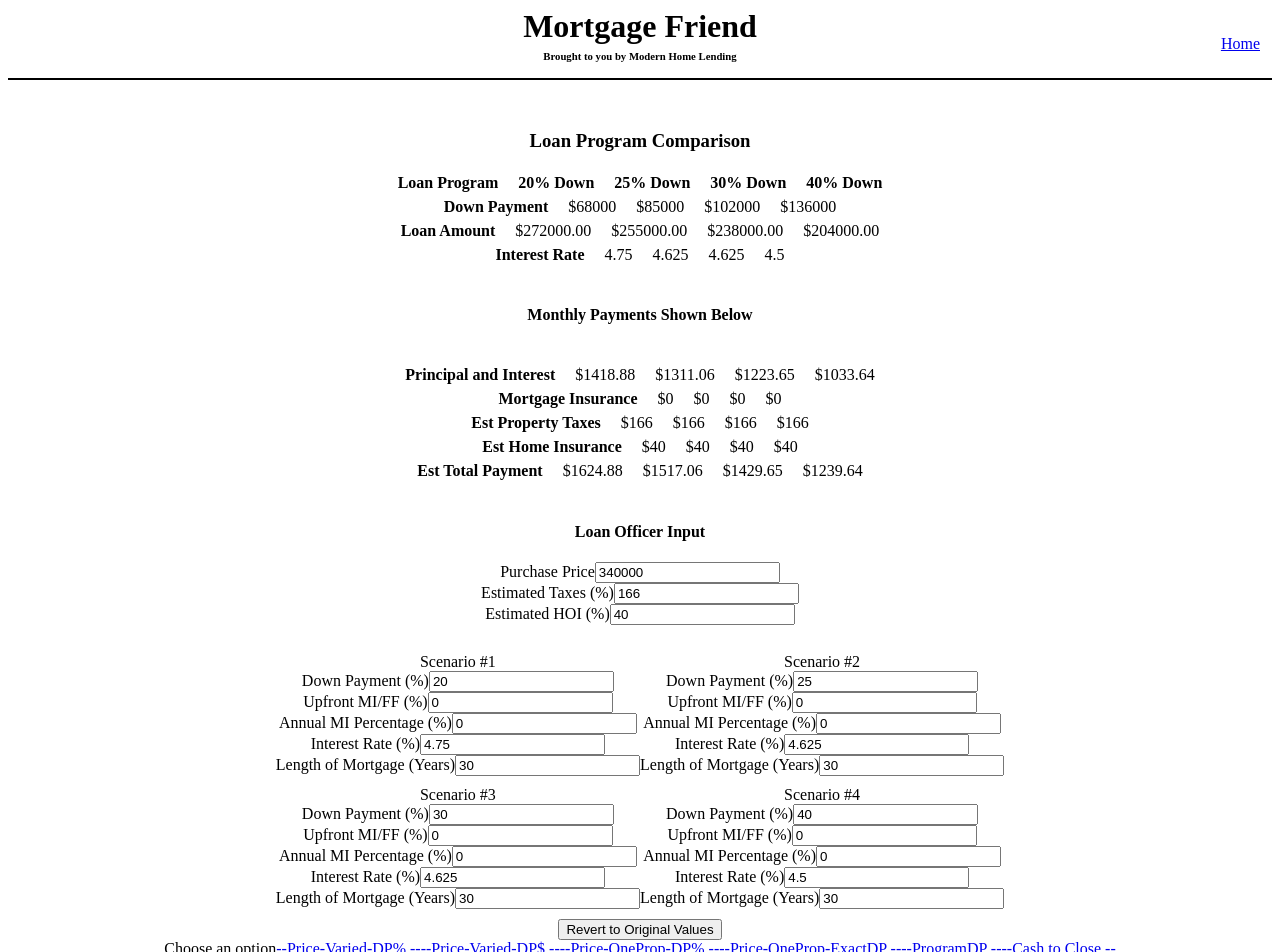
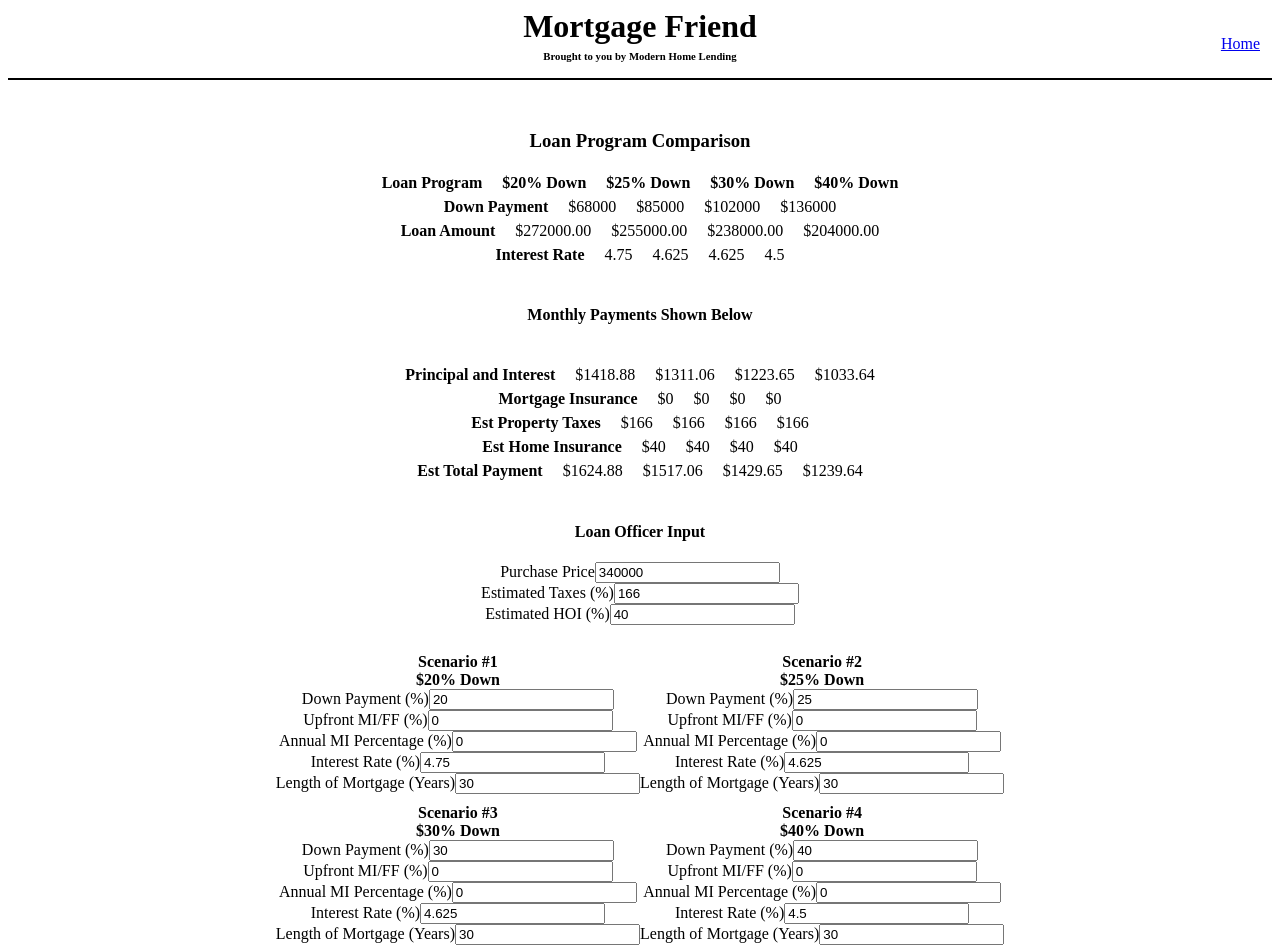
Before and after one commit to Zakery1/More-Friend, an Angular app: page /programDP in a window 1280 px wide. Shown: the top 952 px of the page. Built offline with nearby package versions, Linux system fonts and the light colour scheme.

Commit message:
fix column names in program

```diff
--- a/src/app/modules/situations/components/program-dp/program-dp.component.html
+++ b/src/app/modules/situations/components/program-dp/program-dp.component.html
@@ -4,10 +4,10 @@
 		<div class="ppc">
 			<div class="ppc-row">
 				<div class="display-pprices display-pprices-l">Loan Program</div>
-				<div class="display-pprices display-pprices-l">20% Down</div>
-				<div class="display-pprices display-pprices-l">25% Down</div>
-				<div class="display-pprices display-pprices-l">30% Down</div>
-				<div class="display-pprices display-pprices-l">40% Down</div>
+				<div class="display-pprices display-pprices-l">${{downPaymentPercentageOne}}% Down</div>
+				<div class="display-pprices display-pprices-l">${{downPaymentPercentageTwo}}% Down</div>
+				<div class="display-pprices display-pprices-l">${{downPaymentPercentageThree}}% Down</div>
+				<div class="display-pprices display-pprices-l">${{downPaymentPercentageFour}}% Down</div>
 			</div>
 			<div class="ppc-row">
 				<div class="display-pprices display-pprices-l">Down Payment</div>
@@ -92,7 +92,8 @@
 	<br>
 	<div class="loi-top">
 		<div class="loi">
-			<div class="display-prices">Scenario #1</div>
+			<div class="display-pprices display-pprices-l">Scenario #1</div>
+			<div class="display-pprices display-pprices-l">${{downPaymentPercentageOne}}% Down</div>
 			<p class="input-line">Down Payment (%)<input (input)="update()" [(ngModel)]="downPaymentPercentageOne" type="number"></p>
 			<p class="input-line">Upfront MI/FF (%)<input (input)="update()" [(ngModel)]="upfrontMiFfOne" type="number"></p>
 			<p class="input-line">Annual MI Percentage (%)<input (input)="update()" [(ngModel)]="miPercentageOne" type="number"></p>
@@ -100,7 +101,8 @@
 			<p class="input-line">Length of Mortgage (Years)<input (input)="update()" [(ngModel)]="mortgageYearsOne" type="number"></p>
 		</div>
 		<div class="loi">
-				<div class="display-prices">Scenario #2</div>
+			<div class="display-pprices display-pprices-l">Scenario #2</div>
+			<div class="display-pprices display-pprices-l">${{downPaymentPercentageTwo}}% Down</div>
 			<p class="input-line">Down Payment (%)<input (input)="update()" [(ngModel)]="downPaymentPercentageTwo" type="number"></p>
 			<p class="input-line">Upfront MI/FF (%)<input (input)="update()" [(ngModel)]="upfrontMiFfTwo" type="number"></p>
 			<p class="input-line">Annual MI Percentage (%)<input (input)="update()" [(ngModel)]="miPercentageTwo" type="number"></p>
@@ -110,7 +112,8 @@
 	</div>
 	<div class="loi-top">
 			<div class="loi">
-				<div class="display-prices">Scenario #3</div>
+				<div class="display-pprices display-pprices-l">Scenario #3</div>
+				<div class="display-pprices display-pprices-l">${{downPaymentPercentageThree}}% Down</div>
 				<p class="input-line">Down Payment (%)<input (input)="update()" [(ngModel)]="downPaymentPercentageThree" type="number"></p>
 				<p class="input-line">Upfront MI/FF (%)<input (input)="update()" [(ngModel)]="upfrontMiFfThree" type="number"></p>
 				<p class="input-line">Annual MI Percentage (%)<input (input)="update()" [(ngModel)]="miPercentageThree" type="number"></p>
@@ -118,7 +121,8 @@
 				<p class="input-line">Length of Mortgage (Years)<input (input)="update()" [(ngModel)]="mortgageYearsThree" type="number"></p>
 			</div>
 			<div class="loi">
-				<div class="display-prices">Scenario #4</div>
+				<div class="display-pprices display-pprices-l">Scenario #4</div>
+				<div class="display-pprices display-pprices-l">${{downPaymentPercentageFour}}% Down</div>
 				<p class="input-line">Down Payment (%)<input (input)="update()" [(ngModel)]="downPaymentPercentageFour" type="number"></p>
 				<p class="input-line">Upfront MI/FF (%)<input (input)="update()" [(ngModel)]="upfrontMiFfFour" type="number"></p>
 				<p class="input-line">Annual MI Percentage (%)<input (input)="update()" [(ngModel)]="miPercentageFour" type="number"></p>
--- a/src/app/modules/situations/components/program-dp/program-dp.component.scss
+++ b/src/app/modules/situations/components/program-dp/program-dp.component.scss
@@ -23,6 +23,9 @@
 		align-content: stretch;
 		margin: 10px;
 		.loi {
+			.display-pprices-l {
+				font-weight: bold;
+			}
 			.input-line {
 				margin: 0;
 			}
```
Also changed, not shown: src/app/modules/situations/components/cash-to-close/cash-to-close.component.ts (indentation only).
